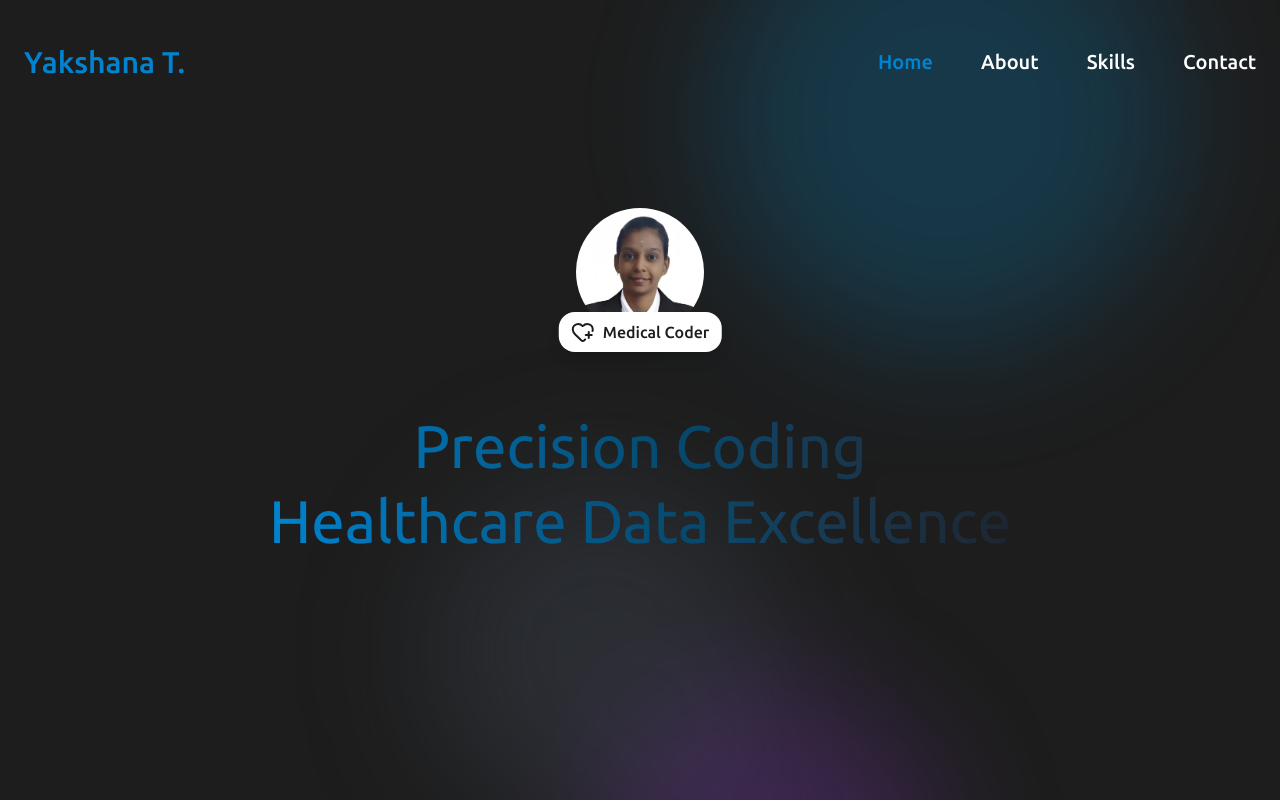
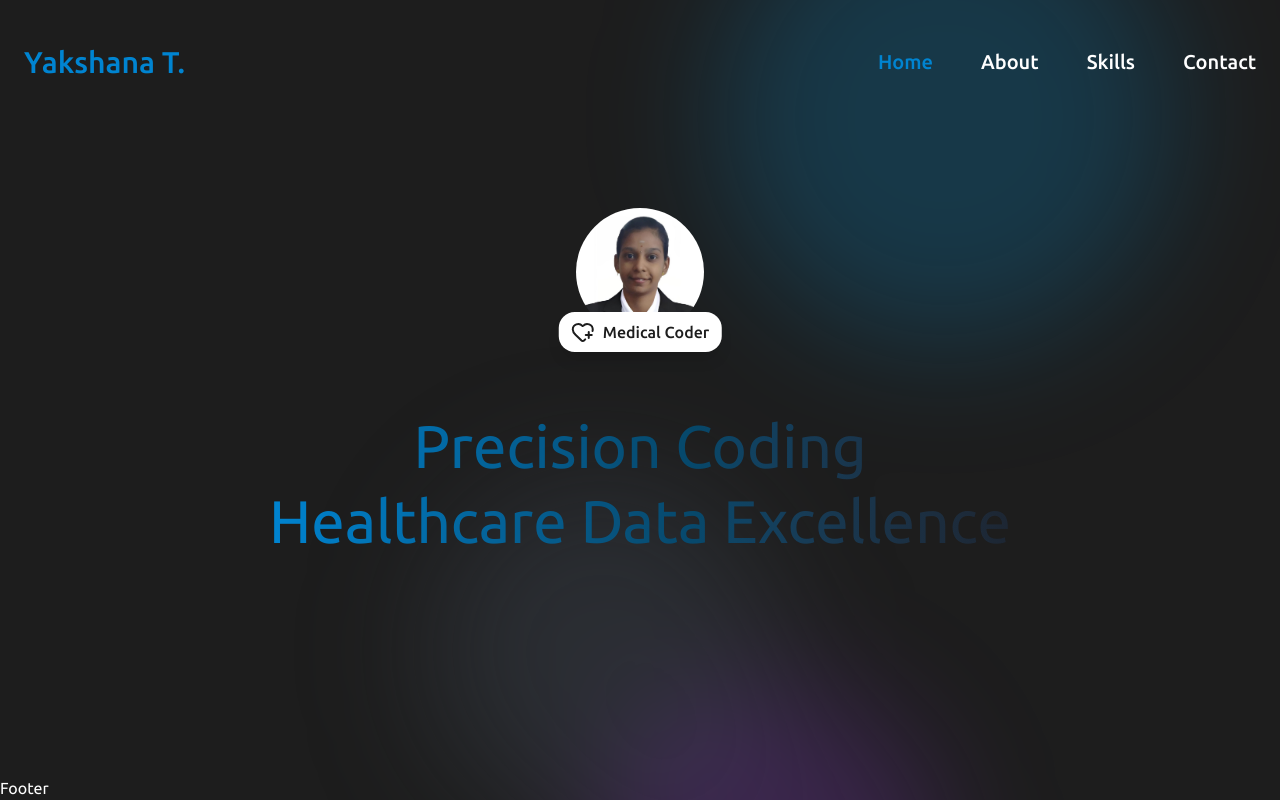
Before and after one commit to BadBoy-Github/Portfolio-Y, a React (Vite) app: page / in a window 1280 px wide. Built offline with nearby package versions, Linux system fonts and the light colour scheme.

Commit message:
footer added

```diff
--- a/src/App.jsx
+++ b/src/App.jsx
@@ -1,14 +1,18 @@
-
-
 import Header from "./components/Header";
 import LandingPage from "./components/LandingPage";
 import AnimatedBackground from "./components/AnimatedBackground";
+import Footer from "./components/Footer";
 
 const App = () => {
   return (
     <AnimatedBackground>
-      <Header />
-      <LandingPage />
+      <div className="flex flex-col min-h-screen">
+        <Header />
+        <main className="flex-grow">
+          <LandingPage />
+        </main>
+        <Footer />
+      </div>
     </AnimatedBackground>
   );
 };
--- a/src/components/Footer.jsx
+++ b/src/components/Footer.jsx
@@ -2,7 +2,11 @@
 
 const Footer = () => {
   return (
-    <div>Footer</div>
+    <>
+    <div className="bottom-0">
+      Footer
+    </div>
+    </>
   )
 }
 
```
